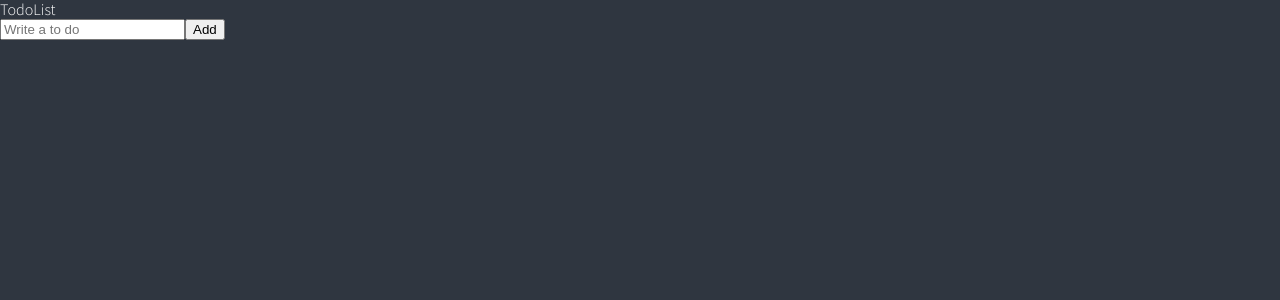
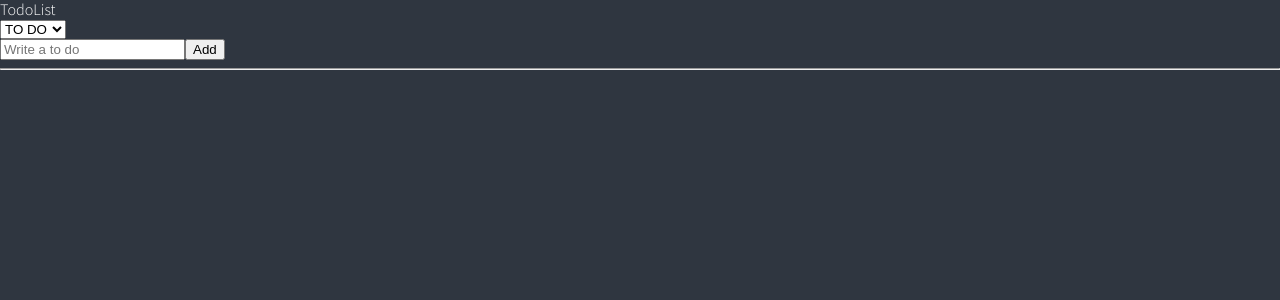
Before and after one commit to wooktori/base, a React (Vite) app: page / in a window 1280 px wide. Shown: the top 300 px of the page. Built offline with nearby package versions, Linux system fonts and the light colour scheme.

Commit message:
카테고리 기능 추가

```diff
--- a/src/atom.ts
+++ b/src/atom.ts
@@ -1,12 +1,26 @@
-import { atom } from "recoil";
+import { atom, selector } from "recoil";
 
 export interface ITodo {
-  text: string;
-  id: number;
-  category: "TO_DO" | "DOING" | "DONE";
+    text: string;
+    id: number;
+    category: "TO_DO" | "DOING" | "DONE";
 }
 
 export const todoAtom = atom<ITodo[]>({
-  key: "todo",
-  default: [],
+    key: "todo",
+    default: [],
 });
+
+export const categoryAtom = atom({
+    key: "category",
+    default: "TO_DO",
+});
+
+export const todoSelector = selector({
+    key: "todoSelector",
+    get: ({ get }) => {
+        const todos = get(todoAtom);
+        const category = get(categoryAtom);
+        return todos.filter((todo) => todo.category === category);
+    },
+});
--- a/src/compoents/TodoList.tsx
+++ b/src/compoents/TodoList.tsx
@@ -1,20 +1,31 @@
-import { useRecoilValue } from "recoil";
-import { todoAtom } from "../atom";
+import { useRecoilState, useRecoilValue } from "recoil";
+import { categoryAtom, todoSelector } from "../atom";
 import AddTodo from "./AddTodo";
 import Todo from "./Todo";
+import { FormEvent } from "react";
 
 export default function TodoList() {
-  const todoList = useRecoilValue(todoAtom);
-
+    const [category, setCategory] = useRecoilState(categoryAtom);
+    const todoList = useRecoilValue(todoSelector);
+    console.log(todoList);
+    const handleChange = (e: FormEvent<HTMLSelectElement>) => {
+        setCategory(e.currentTarget.value);
+    };
     return (
         <div>
             <h1>TodoList</h1>
+            <select value={category} onChange={handleChange}>
+                <option value="TO_DO">TO DO</option>
+                <option value="DOING">DOING</option>
+                <option value="DONE">DONE</option>
+            </select>
             <AddTodo />
             <ul>
-        {todoList.map((todo) => (
+                {todoList?.map((todo) => (
                     <Todo key={todo.id} {...todo} />
                 ))}
             </ul>
+            <hr />
         </div>
     );
 }
```
Lines whose indentation alone changed are shown as unchanged.
